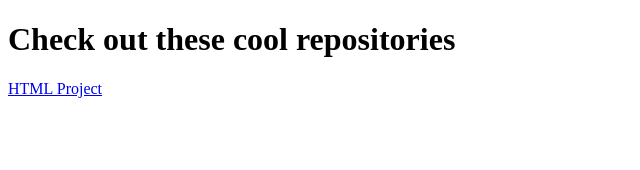
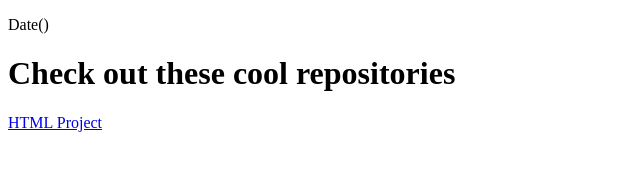
Before and after one commit to Joaomla/html-exercise, a plain HTML site: page index.html in a window 1280 px wide. Shown: the whole page, without its empty margins (0-640 px from the left). Drawn offline with Linux system fonts and the light colour scheme.

Commit message:
Update index.html

```diff
--- a/index.html
+++ b/index.html
@@ -5,6 +5,11 @@
 </head>
 <body>
 
+<p>
+	Date()
+</p>
+
+
 <h1>Check out these cool repositories</h1>
 <a href="https://github.com/Joaomla/html-project"> HTML Project </a>
 
```
